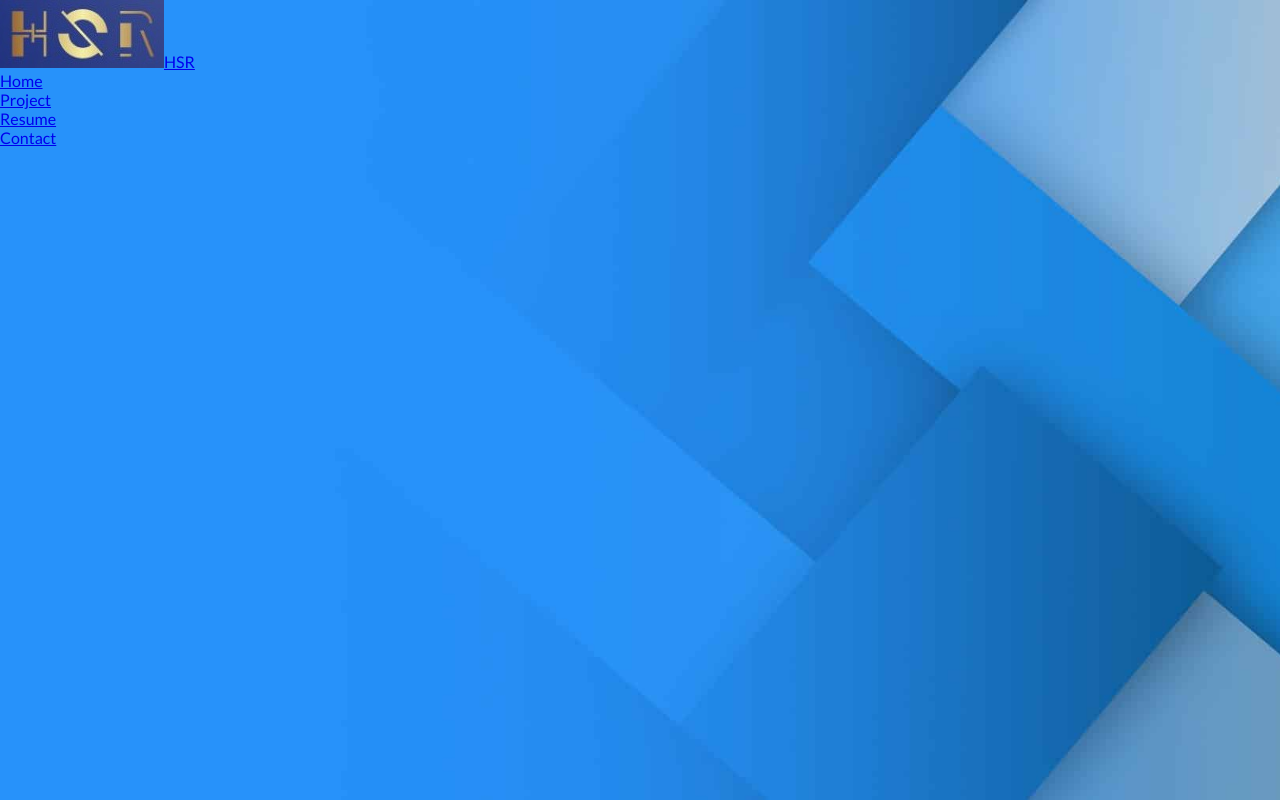
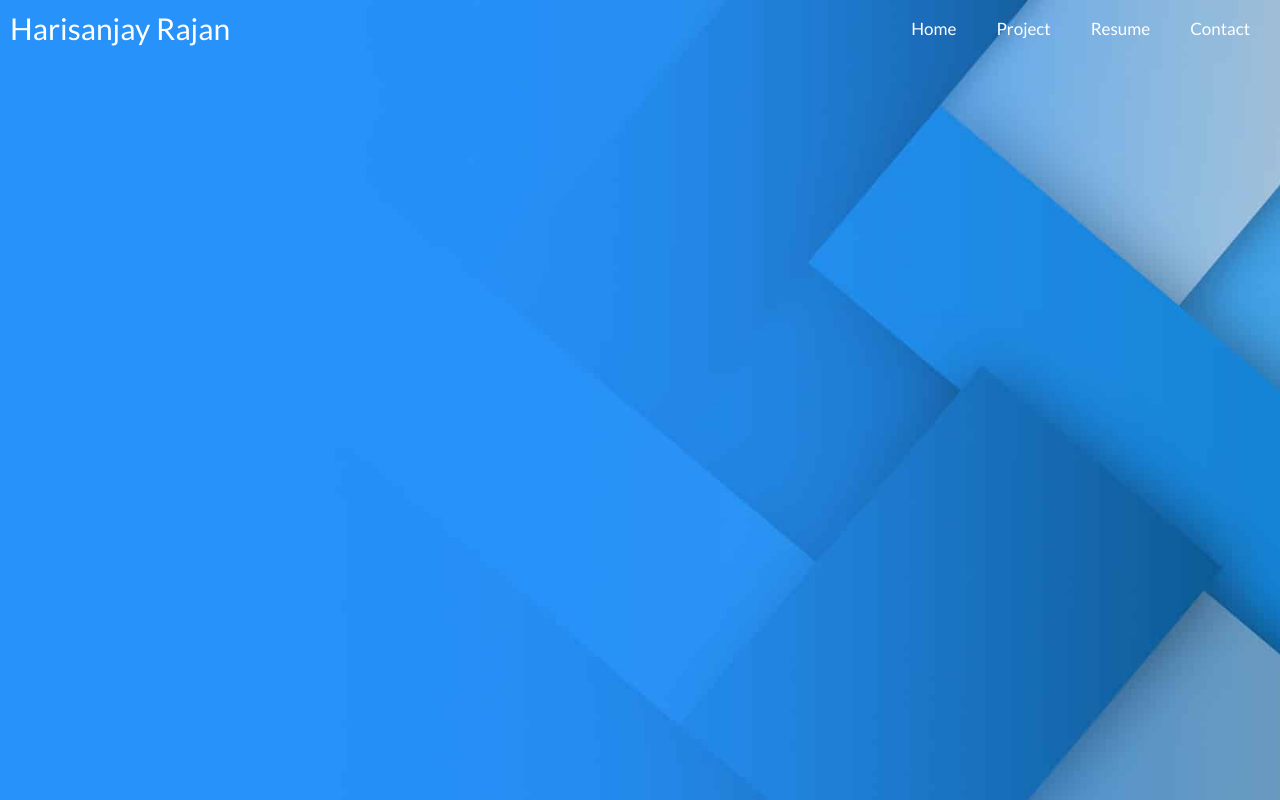
Before and after one commit to Harisanjay403/ReactPractice, a React (Vite) app in the folder portfolio/: page / in a window 1280 px wide. Built offline with nearby package versions, Linux system fonts and the light colour scheme.

Commit message:
header finished

```diff
--- a/portfolio/src/Header.css
+++ b/portfolio/src/Header.css
@@ -0,0 +1,58 @@
+@import url('https://fonts.googleapis.com/css2?family=Lato:ital,wght@0,100;0,300;0,400;0,700;0,900;1,100;1,300;1,400;1,700;1,900&display=swap');
+
+*{
+    padding:0px;
+    margin:0px;
+    box-sizing: border-box;
+    font-family: "Lato", sans-serif;
+}
+
+.header-container{
+    display:flex;
+    width:100%;
+    justify-content: space-between;
+
+}
+
+.logo{
+    display:flex;
+    gap:4px;
+    padding:10px;
+}
+
+
+.logo h1{
+    display:inline-block;
+    text-decoration: none;
+    color:#fff;
+    font-size: 30px;
+    font-weight: 500;
+}
+
+.links{
+    display:flex;
+}
+
+.links ul{
+    list-style-type: none;
+    display:flex;
+    padding:10px;
+    align-items: center;
+
+}
+
+.links ul li a{
+    text-decoration: none;
+    color:#fff;
+    padding:6px 12px;
+    font-size: 17px;
+    margin:0px 8px;
+    font-weight: 400;
+}
+
+.links ul li a:hover{
+    background-color:#fff;
+    color:#000000;
+    border-radius:15px;
+
+}
--- a/portfolio/src/Header.jsx
+++ b/portfolio/src/Header.jsx
@@ -7,8 +7,8 @@
         <>
             <div className="header-container">
                 <div className="logo">
-                    <img className='logo' src="./src/assets/logo.JPG" alt="logo" />
-                    <Link to={"/"}>HSR</Link>
+
+                    <Link to={"/"}><h1>Harisanjay Rajan</h1></Link>
                 </div>
 
                 <div className="links">
```
